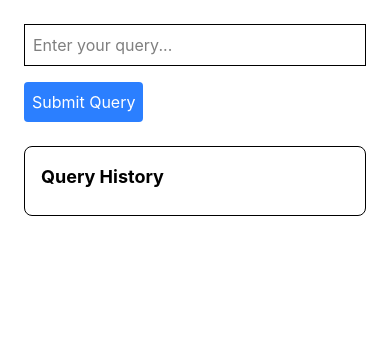
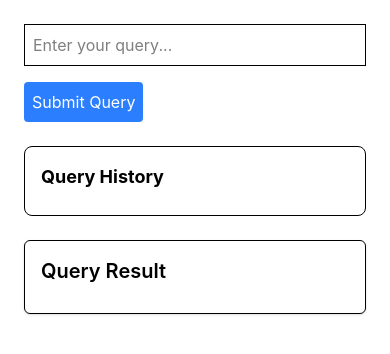
Before and after one commit to shishirdubey24/Growth-Gear-Assignment, a React (Vite) app: page / in a window 390 px wide. Shown: the top 354 px of the page. Built offline with nearby package versions, Linux system fonts and the light colour scheme.

Commit message:
Updated for Responsive Css

```diff
--- a/src/components/Dashboard.jsx
+++ b/src/components/Dashboard.jsx
@@ -1,14 +1,22 @@
-import React from "react";
 import QueryInput from "./QueryInput";
-//import QueryHistory from "./QueryHistory";
-//import QueryHistory from "./Queryhistory";
-//import QueryHistory from ",/QueryHistory";
 import QueryHistory from "./QueryHistory";
+import QueryResult from "./QueryResults";
+
 const Dashboard = () => {
   return (
-    <div className="p-6 space-y-6">
+    <div className="p-6 space-y-6 max-w-6xl mx-auto">
+      {/* Input Section */}
       <QueryInput />
-       <QueryHistory/>
+
+      {/* Full Width Sections on Large Screens */}
+      <div className="space-y-6 lg:space-y-0 lg:flex lg:flex-col lg:gap-10">
+        <div className="w-full">
+          <QueryHistory />
+        </div>
+        <div className="w-full">
+          <QueryResult />
+        </div>
+      </div>
     </div>
   );
 };
```
